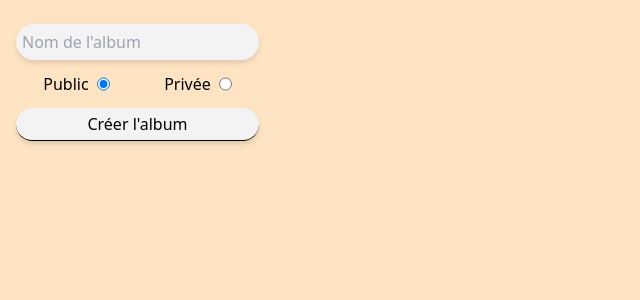
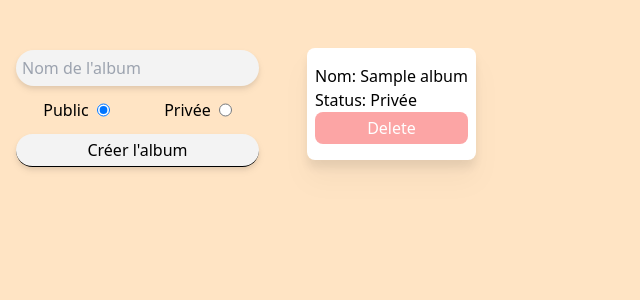
Before and after one commit to tinkode92/ProjetDevLabBack_Bekrarchouche_Bucpsun, a PHP site: page /album.php in a window 1280 px wide. Shown: the part 72-372 px from the top of the page, without its empty margins (0-640 px from the left). Run offline with PHP 8.4, Linux system fonts and the light colour scheme; the visitor is signed in with stand-in values (Sample User, id 1); tables that the repository leaves empty hold one stand-in row (values such as "Sample post"); some libraries are stand-ins or nearby versions.

Commit message:
:sparkles: Can create album and add film on it, also the delete function is here for album and movie album

```diff
--- a/JS/movies.js
+++ b/JS/movies.js
@@ -24,3 +24,5 @@ function displayMovies(movies) {
         card.appendChild(link)
     });
 }
+
+const containerAlbumMovie = document.querySelector(".container_album_movie")
--- a/album.php
+++ b/album.php
@@ -19,7 +19,7 @@ require_once 'src/ALBUM.php';
 <body>
 <?php require_once "src/template/nav.php"?>
 
-<div class="flex">
+<div class="flex flex-wrap">
     <form class="flex flex-col p-4 place-content-center" method="post">
         <input type="text" class="p-1.5 border-gray-300 rounded-full bg-[#F3F3F3] my-2 drop-shadow-md" name="album_name" placeholder="Nom de l'album">
         <div class="status flex justify-around py-1" id="status">
@@ -37,11 +37,6 @@ require_once 'src/ALBUM.php';
         </div>
         <button name="submit" type="submit" class="bg-[#F3F3F3] drop-shadow-md rounded-full p-1 mt-2">Créer l'album</button>
     </form>
-</div>
-
-
-
-
     <?php
     if ($_POST) {
         $album = new Album(
@@ -56,16 +51,42 @@ if ($_POST) {
 
 
             if ($result) {
-            echo '<h2 class="msg">Album ajouté !</h2>';
+                echo '<h2 class="flex items-center">Album ajouté !</h2>';
             } else {
-            echo '<h2 class="msg">Malheuresement, nous avons constaté une erreur...</h2>';
+                echo '<h2 class="flex items-center">Malheuresement, nous avons constaté une erreur...</h2>';
             }
         } else {
-        echo '<h2 class="msg">Veuillez mettre un nom à votre album</h2>';
+            echo '<h2 class="flex items-center">Veuillez mettre un nom à votre album</h2>';
         }
         exit();
     }
     ?>
+    <div class="flex flex-wrap gap-8 justify-center py-12 2xl:px-[130px] px-8">
+        <?php $connection = New Connection();
+        $album = $connection->findAlbum($_SESSION["user_id"]);
+
+        foreach ($album as $alb) {
+        if ($alb['status'] === 0) {
+            $alb['status'] = "Public";
+        } else {
+            $alb['status'] = "Privée";
+        }
+        ?>
+            <div class="flex justify-center py-4 px-2 bg-white rounded-t-lg rounded-b-lg drop-shadow-xl flex flex-col align-center">
+                <p class="flex items-center text-center">Nom: <?php echo $alb['name']?></p>
+                <p class="flex items-center text-center">Status: <?php echo $alb['status']?></p>
+                <a class="absolute h-full w-full" href="single_album.php?&name=<?php echo $alb['name']?>&id=<?php echo $alb['id']?>"></a>
+                <?php echo '<a class="z-10 py-1 text-red bg-red-300 text-white text-center rounded-t-lg rounded-b-lg" href="deleteAlbum.php?id=' . $alb['id'] . '">Delete</a>'; ?>
+            </div>
+        <?php }
+
+        ?>
+    </div>
+
+</div>
+
+
+
 
 <script src="JS/api_query.js"></script>
 <script src="JS/movies.js"></script>
--- a/src/connection.php
+++ b/src/connection.php
@@ -60,7 +60,37 @@ class Connection
         return $data = $stmt->fetchAll(PDO::FETCH_ASSOC);
     }
 
+    public function findAlbumMovie($id): array
+    {
+        $query = "SELECT * FROM album_movies WHERE album_id=?";
 
+        $stmt = $this->pdo->prepare($query);
+        $stmt->execute(array($id));
+
+        return $data = $stmt->fetchAll(PDO::FETCH_ASSOC);
+    }
+
+    public function deleteMovie(int $id): bool
+    {
+        $query = 'DELETE FROM album_movies
+                  WHERE id = :id';
+        $statement = $this->pdo->prepare($query);
+
+        return $statement->execute([
+            'id' => $id,
+        ]);
+    }
+
+    public function deleteAlbum(int $id): bool
+    {
+        $query = 'DELETE FROM album
+                  WHERE id = :id';
+        $statement = $this->pdo->prepare($query);
+
+        return $statement->execute([
+            'id' => $id,
+        ]);
+    }
 
     public function connect()
     {
```
Also changed, not shown: deleteAlbum.php (added, +9 -0 lines), deleteMovie.php (added, +9 -0 lines), single_album.php (added, +79 -0 lines). Lines whose indentation alone changed are shown as unchanged.
